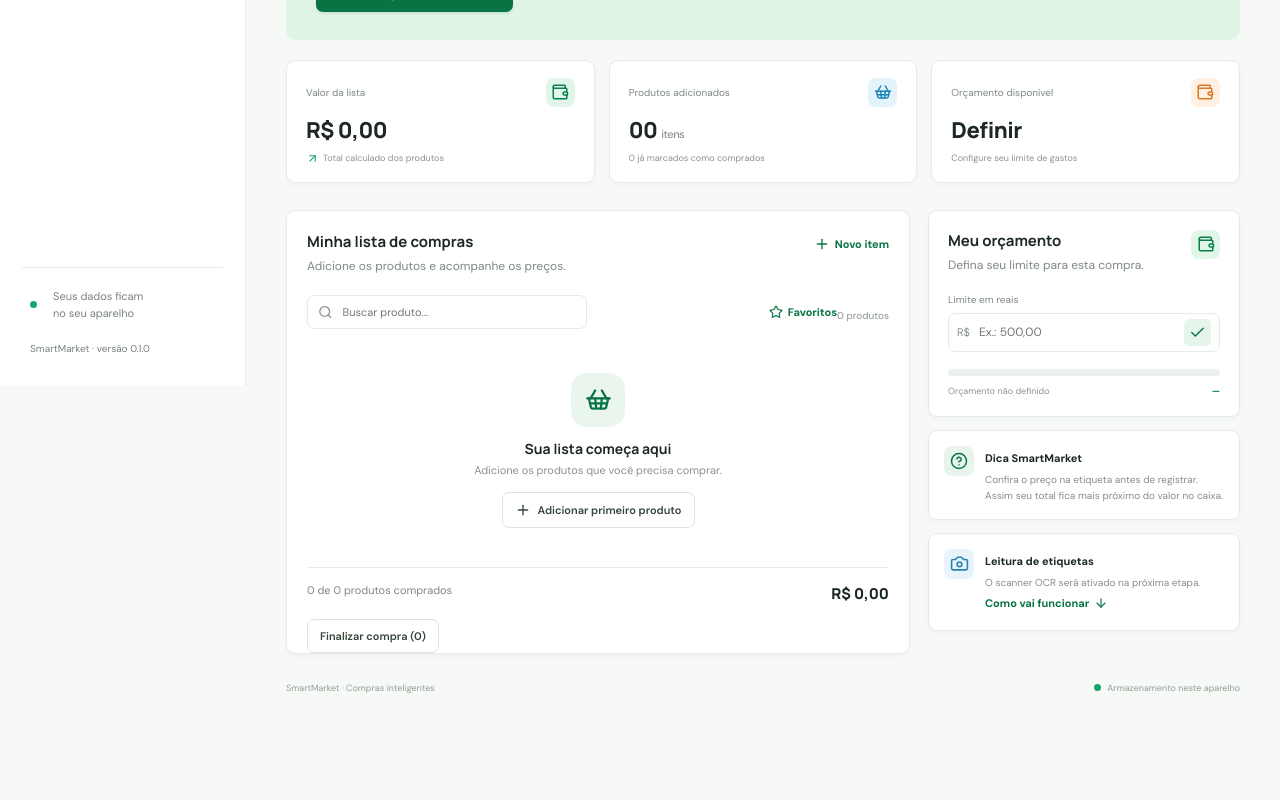
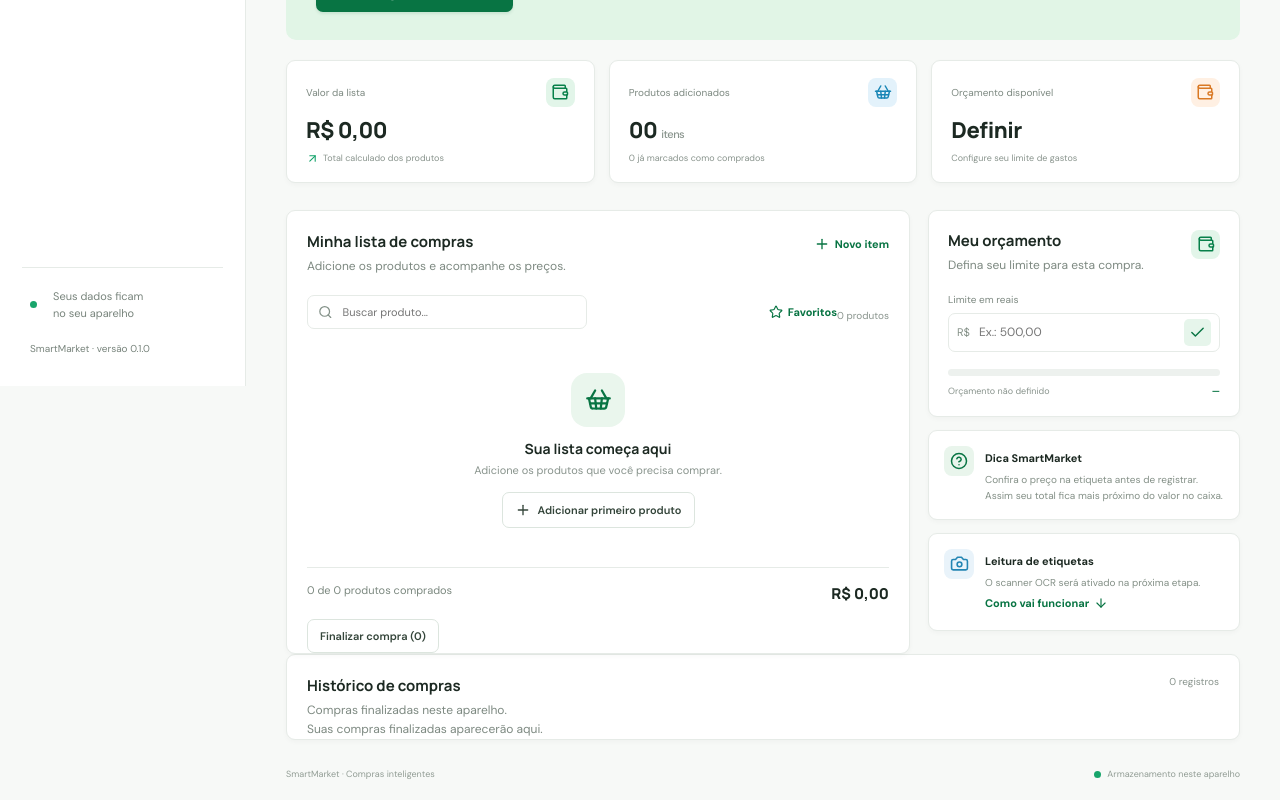
Before and after one commit to andersonfgmarques-cloud/smartmarket, a React (Vite) app: page / in a window 1280 px wide. Shown: the part 414-1214 px from the top of the page. Before the commit the page ends 1128 px from the top, so only its background shows below. Built offline with nearby package versions, Linux system fonts and the light colour scheme.

Commit message:
feat(history): display completed purchase history

```diff
--- a/src/App.tsx
+++ b/src/App.tsx
@@ -153,6 +153,20 @@ function App() {
             <article className="scanner-panel"><div className="scanner-icon"><Camera size={19}/></div><div><strong>Leitura de etiquetas</strong><p>O scanner OCR será ativado na próxima etapa.</p><button className="text-button" onClick={notifyScanner}>Como vai funcionar <ArrowDown size={14}/></button></div></article>
           </aside>
         </section>
+        <section className="list-panel purchase-history" id="purchase-history">
+          <div className="section-heading">
+            <div><h3>Histórico de compras</h3><p className="muted">Compras finalizadas neste aparelho.</p></div>
+            <span className="item-count">{(state.purchases ?? []).length} registros</span>
+          </div>
+          {(state.purchases ?? []).length === 0
+            ? <p className="muted">Suas compras finalizadas aparecerão aqui.</p>
+            : <div className="history-list">{(state.purchases ?? []).map((purchase) => (
+              <article className="history-row" key={purchase.id}>
+                <div><strong>{new Date(purchase.purchasedAt).toLocaleString("pt-BR", { dateStyle: "short", timeStyle: "short" })}</strong><small>{purchase.items.length} produtos</small></div>
+                <strong>{formatBRL(purchase.totalCents)}</strong>
+              </article>
+            ))}</div>}
+        </section>
         <footer className="footer"><span>SmartMarket · Compras inteligentes</span><span><span className="online-dot"/> Armazenamento neste aparelho</span></footer>
       </main>
 
```
